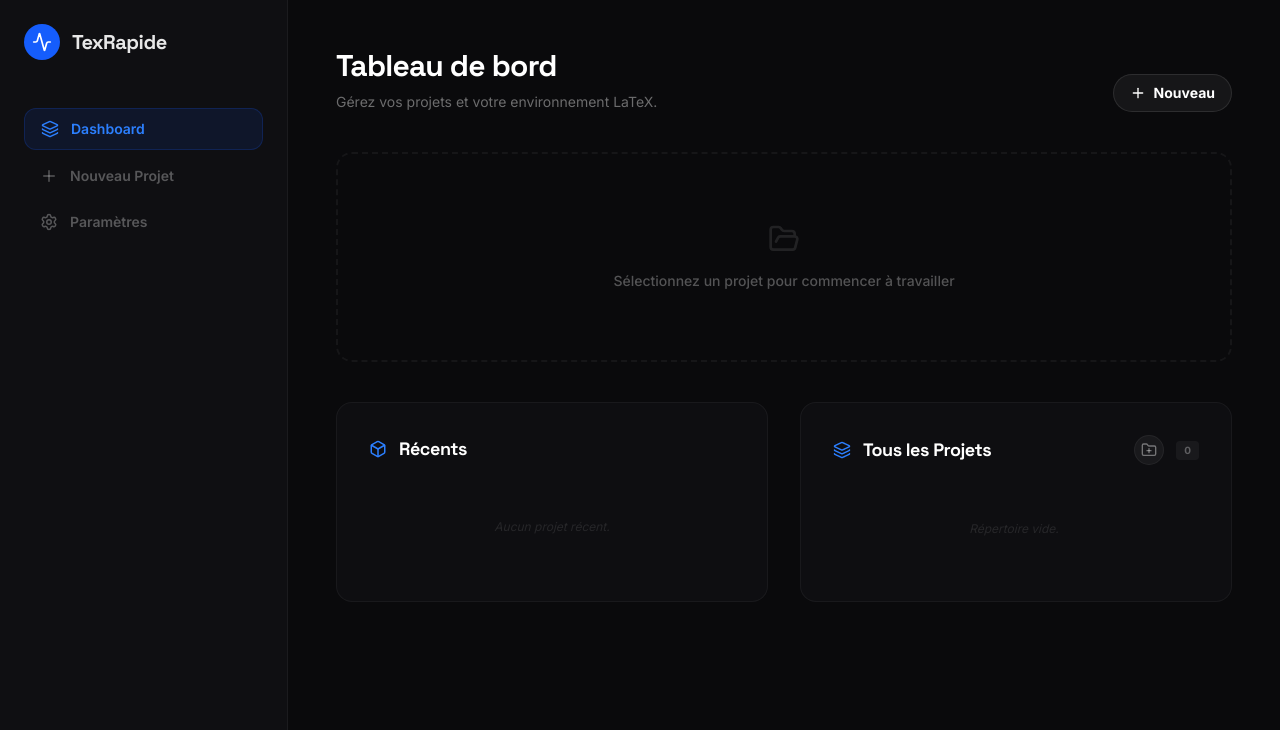
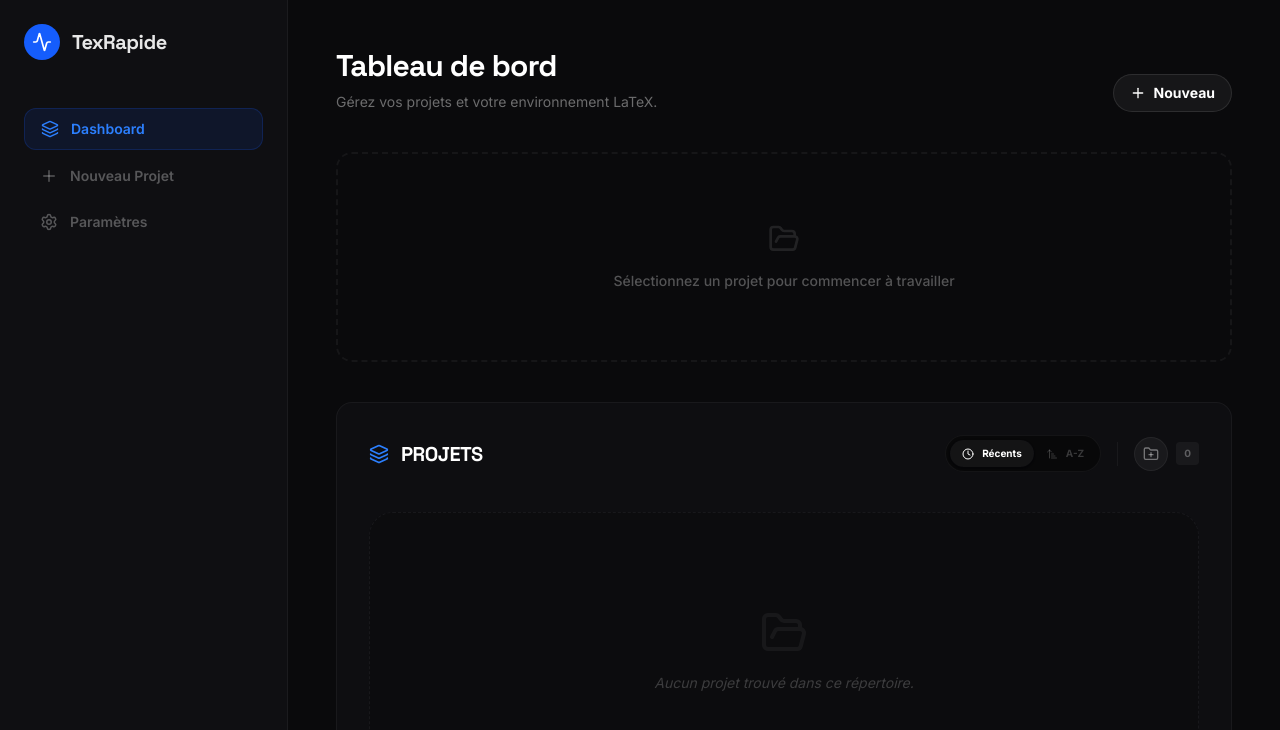
Before and after one commit to ArTranArt/TexRapide, a React (Vite) app: page / in a window 1280 px wide. Shown: the top 730 px of the page. Built offline with nearby package versions, Linux system fonts and the light colour scheme.

Commit message:
merge recents et all projets

```diff
--- a/src/App.tsx
+++ b/src/App.tsx
@@ -1,13 +1,18 @@
 import { useState, useEffect } from "react";
 import { invoke } from "@tauri-apps/api/core";
 import { open } from "@tauri-apps/plugin-dialog";
-import { Activity, Plus, Settings, Play, FolderOpen, Box, Layers, Code, ChevronLeft, ChevronRight, Info, FolderPlus, X, ChevronDown } from "lucide-react";
+import { Activity, Plus, Settings, Play, FolderOpen, Box, Layers, Code, ChevronLeft, ChevronRight, Info, FolderPlus, X, ChevronDown, SortAsc, Clock, Calendar } from "lucide-react";
 import "./index.css";
 
 interface HealthStatus {
   binary: String;
   installed: boolean;
   version: string | null;
+}
+
+interface Project {
+  name: string;
+  last_modified: number;
 }
 
 function App() {
@@ -20,12 +25,13 @@ function App() {
   const [templateDir, setTemplateDir] = useState("/Users/arthur/templates/my_latex_templates");
   const [availableTemplates, setAvailableTemplates] = useState<string[]>([]);
   const [selectedTemplate, setSelectedTemplate] = useState("");
-  const [existingProjects, setExistingProjects] = useState<string[]>([]);
+  const [existingProjects, setExistingProjects] = useState<Project[]>([]);
   const [activeProject, setActiveProject] = useState<string | null>(null);
   const [projectTexFiles, setProjectTexFiles] = useState<string[]>([]);
   const [isWatching, setIsWatching] = useState(false);
   const [isSidebarCollapsed, setIsSidebarCollapsed] = useState(false);
   const [confirmRemoval, setConfirmRemoval] = useState(false);
+  const [sortBy, setSortBy] = useState<"recent" | "alphabetical">("recent");
 
   const checkHealth = async () => {
     try {
@@ -38,7 +44,7 @@ function App() {
 
   const fetchProjects = async () => {
     try {
-      const projects: string[] = await invoke("list_projects", { targetDir: dashboardProjectsDir });
+      const projects: Project[] = await invoke("list_projects", { targetDir: dashboardProjectsDir });
       setExistingProjects(projects);
     } catch (error) {
       console.error("Failed to fetch projects:", error);
@@ -88,9 +94,9 @@ function App() {
     setDashboardProjectsDir(targetDir);
   }, [targetDir]);
 
-  const activateProject = (name: string) => {
-    const path = `${dashboardProjectsDir}/${name}`;
-    setActiveProject(path);
+  const activateProject = (name: string, path?: string) => {
+    const fullPath = path || `${dashboardProjectsDir}/${name}`;
+    setActiveProject(fullPath);
     setProjectName(name);
     setIsWatching(false);
     setConfirmRemoval(false);
@@ -126,6 +132,7 @@ function App() {
       });
       if (selected && typeof selected === 'string') {
         setDashboardProjectsDir(selected);
+        setSortBy("alphabetical");
       }
     } catch (error) {
       console.error("Failed to select dashboard directory:", error);
@@ -153,7 +160,7 @@ function App() {
       const path: string = await invoke("create_project", {
         args: { name: projectName, target_dir: targetDir, template_dir: fullTemplatePath }
       });
-      setActiveProject(path);
+      activateProject(projectName, path);
       setView("project");
     } catch (error) {
       alert(`Erreur : ${error}`);
@@ -192,6 +199,23 @@ function App() {
   useEffect(() => {
     checkHealth();
   }, []);
+
+  const sortedProjects = [...existingProjects].sort((a, b) => {
+    if (sortBy === "alphabetical") return a.name.localeCompare(b.name);
+    return b.last_modified - a.last_modified;
+  });
+
+  const formatDate = (timestamp: number) => {
+    const date = new Date(timestamp * 1000);
+    const now = new Date();
+    const diff = now.getTime() - date.getTime();
+    const days = Math.floor(diff / (1000 * 60 * 60 * 24));
+
+    if (days === 0) return "Aujourd'hui";
+    if (days === 1) return "Hier";
+    if (days < 7) return `Il y a ${days} jours`;
+    return date.toLocaleDateString('fr-FR', { day: 'numeric', month: 'short' });
+  };
 
   return (
     <div className="flex h-screen bg-[#0a0a0c] text-white font-sans selection:bg-blue-500/30 overflow-hidden">
@@ -356,51 +380,66 @@ function App() {
                 </section>
               )}
 
-              <div className="grid grid-cols-1 lg:grid-cols-2 gap-6 md:gap-8">
               <section className="bg-[#121216]/50 border border-white/5 rounded-2xl p-6 md:p-8">
-                  <div className="flex items-center gap-3 mb-6">
-                    <Box size={18} className="text-blue-500" />
-                    <h2 className="text-lg font-bold">Récents</h2>
+                <div className="flex flex-col md:flex-row md:items-center justify-between gap-6 mb-10">
+                  <div className="flex items-center gap-3">
+                    <Layers size={20} className="text-blue-500" />
+                    <h2 className="text-xl font-bold uppercase tracking-tight">Projets</h2>
                   </div>
-                  <div className="flex flex-col gap-2">
-                    {existingProjects.length > 0 ? (
-                      existingProjects.slice(0, 3).map(p => (
-                        <ProjectCard key={p} name={p} active={activeProject === `${targetDir}/${p}`} onClick={() => activateProject(p)} />
-                      ))
-                    ) : (
-                      <div className="text-center py-8 text-white/10 italic text-xs">Aucun projet récent.</div>
-                    )}
+
+                  <div className="flex items-center gap-4">
+                    {/* Filters */}
+                    <div className="flex bg-black/40 p-1 rounded-lg border border-white/5">
+                      <button
+                        onClick={() => setSortBy("recent")}
+                        className={`flex items-center gap-2 px-3 py-1.5 rounded-md text-[10px] font-bold transition-all ${sortBy === "recent" ? 'bg-white/5 text-white shadow-sm' : 'text-white/20 hover:text-white/40'}`}
+                      >
+                        <Clock size={12} /> Récents
+                      </button>
+                      <button
+                        onClick={() => setSortBy("alphabetical")}
+                        className={`flex items-center gap-2 px-3 py-1.5 rounded-md text-[10px] font-bold transition-all ${sortBy === "alphabetical" ? 'bg-white/5 text-white shadow-sm' : 'text-white/20 hover:text-white/40'}`}
+                      >
+                        <SortAsc size={12} /> A-Z
+                      </button>
                     </div>
-                </section>
 
-                <section className="bg-[#121216]/50 border border-white/5 rounded-2xl p-6 md:p-8">
-                  <div className="flex items-center justify-between mb-6">
-                    <div className="flex items-center gap-3">
-                      <Layers size={18} className="text-blue-500" />
-                      <h2 className="text-lg font-bold">Tous les Projets</h2>
-                    </div>
-                    <div className="flex items-center gap-3">
+                    <div className="h-6 w-px bg-white/5"></div>
+
+                    <div className="flex items-center gap-2">
                       <button
                         onClick={handleSelectDashboardDir}
-                        className="p-1.5 rounded-lg bg-white/5 hover:bg-white/10 border border-white/5 text-white/40 hover:text-blue-500 transition-all"
+                        className="p-2 rounded-lg bg-white/5 hover:bg-white/10 border border-white/5 text-white/40 hover:text-blue-500 transition-all"
                         title="Explorer un autre dossier"
                       >
                         <FolderPlus size={16} />
                       </button>
-                      <span className="text-[10px] font-bold bg-white/5 px-2 py-0.5 rounded text-white/30">{existingProjects.length}</span>
+                      <span className="text-[10px] font-bold bg-white/5 px-2 py-1 rounded text-white/30">{existingProjects.length}</span>
                     </div>
                   </div>
-                  <div className="flex flex-col gap-2 max-h-[300px] overflow-y-auto pr-1 custom-scrollbar">
-                    {existingProjects.length > 0 ? (
-                      existingProjects.map(p => (
-                        <ProjectCard key={p} name={p} active={activeProject === `${targetDir}/${p}`} onClick={() => activateProject(p)} />
+                </div>
+
+                <div className="flex flex-col gap-2">
+                  {sortedProjects.length > 0 ? (
+                    sortedProjects.map(p => (
+                      <ProjectListRow
+                        key={p.name}
+                        name={p.name}
+                        date={formatDate(p.last_modified)}
+                        active={activeProject === `${dashboardProjectsDir}/${p.name}`}
+                        onClick={() => activateProject(p.name)}
+                      />
                     ))
                   ) : (
-                      <div className="text-center py-8 text-white/10 italic text-xs">Répertoire vide.</div>
+                    <div className="text-center py-24 bg-black/10 rounded-3xl border border-dashed border-white/5">
+                      <div className="flex flex-col items-center gap-4">
+                        <FolderOpen size={48} className="text-white/5" />
+                        <p className="text-white/20 italic text-sm">Aucun projet trouvé dans ce répertoire.</p>
+                      </div>
+                    </div>
                   )}
                 </div>
               </section>
-              </div>
             </div>
           )}
 
@@ -577,15 +616,27 @@ function NavItem({ active, onClick, icon, label, collapsed }: { active: boolean,
   );
 }
 
-function ProjectCard({ name, active, onClick }: { name: string, active: boolean, onClick: () => void }) {
+function ProjectListRow({ name, date, active, onClick }: { name: string, date: string, active: boolean, onClick: () => void }) {
   return (
     <button
       onClick={onClick}
-      className={`flex items-center gap-3 p-3 rounded-xl border transition-all ${active ? 'bg-blue-600/5 border-blue-600/30' : 'bg-white/5 border-white/5 hover:bg-white/10'}`}
+      className={`flex items-center gap-4 p-4 rounded-2xl border transition-all group/row ${active ? 'bg-blue-600/5 border-blue-600/20 shadow-sm' : 'bg-white/[0.02] border-white/5 hover:bg-white/5 hover:border-white/10'}`}
     >
-      <FolderOpen size={16} className={`shrink-0 ${active ? 'text-blue-500' : 'text-white/20'}`} />
-      <span className="flex-1 text-left text-sm font-medium truncate">{name}</span>
-      {active && <div className="w-1.5 h-1.5 rounded-full bg-blue-500 shrink-0"></div>}
+      <div className={`p-2.5 rounded-xl transition-colors ${active ? 'bg-blue-500/20 text-blue-400' : 'bg-white/5 text-white/10 group-hover/row:text-white/30'}`}>
+        <FolderOpen size={18} />
+      </div>
+
+      <div className="flex-1 min-w-0 text-left">
+        <span className={`block text-sm font-bold truncate ${active ? 'text-blue-400' : 'text-white/80'}`}>{name}</span>
+        <div className="flex items-center gap-2 mt-0.5">
+           <Calendar size={10} className="text-white/10" />
+           <span className="text-[10px] font-medium text-white/20 uppercase tracking-wider">{date}</span>
+        </div>
+      </div>
+
+      <div className={`transition-all duration-300 ${active ? 'opacity-100 translate-x-0' : 'opacity-0 translate-x-2'}`}>
+         <div className="w-1.5 h-1.5 rounded-full bg-blue-500"></div>
+      </div>
     </button>
   );
 }
@@ -608,8 +659,8 @@ function InputGroup({ label, value, onChange, placeholder }: { label: string, va
 function VSCodeIcon({ size = 20 }: { size?: number }) {
   return (
     <svg width={size} height={size} viewBox="0 0 100 100" fill="none" xmlns="http://www.w3.org/2000/svg">
-      <mask id="vsc-mask0" mask-type="alpha" maskUnits="userSpaceOnUse" x="0" y="0" width="100" height="100">
-        <path fill-rule="evenodd" clip-rule="evenodd" d="M70.9119 99.3171C72.4869 99.9307 74.2828 99.8914 75.8725 99.1264L96.4608 89.2197C98.6242 88.1787 100 85.9892 100 83.5872V16.4133C100 14.0113 98.6243 11.8218 96.4609 10.7808L75.8725 0.873756C73.7862 -0.130129 71.3446 0.11576 69.5135 1.44695C69.252 1.63711 69.0028 1.84943 68.769 2.08341L29.3551 38.0415L12.1872 25.0096C10.589 23.7965 8.35363 23.8959 6.86933 25.2461L1.36303 30.2549C-0.452552 31.9064 -0.454633 34.7627 1.35853 36.417L16.2471 50.0001L1.35853 63.5832C-0.454633 65.2374 -0.452552 68.0938 1.36303 69.7453L6.86933 74.7541C8.35363 76.1043 10.589 76.2037 12.1872 74.9905L29.3551 61.9587L68.769 97.9167C69.3925 98.5406 70.1246 99.0104 70.9119 99.3171ZM75.0152 27.2989L45.1091 50.0001L75.0152 72.7012V27.2989Z" fill="white"/>
+      <mask id="vsc-mask0" maskType="alpha" maskUnits="userSpaceOnUse" x="0" y="0" width="100" height="100">
+        <path fillRule="evenodd" clipRule="evenodd" d="M70.9119 99.3171C72.4869 99.9307 74.2828 99.8914 75.8725 99.1264L96.4608 89.2197C98.6242 88.1787 100 85.9892 100 83.5872V16.4133C100 14.0113 98.6243 11.8218 96.4609 10.7808L75.8725 0.873756C73.7862 -0.130129 71.3446 0.11576 69.5135 1.44695C69.252 1.63711 69.0028 1.84943 68.769 2.08341L29.3551 38.0415L12.1872 25.0096C10.589 23.7964 8.35363 23.8959 6.86933 25.2461L1.36303 30.2549C-0.452552 31.9064 -0.454633 34.7627 1.35853 36.417L16.2471 50.0001L1.35853 63.5832C-0.452552 65.2374 -0.452552 68.0938 1.36303 69.7453L6.86933 74.7541C8.35363 76.1043 10.589 76.2037 12.1264 74.9905L29.3551 61.9587L68.769 97.9167C69.3925 98.5406 70.1246 99.0104 70.9119 99.3171ZM75.0152 27.2989L45.1091 50.0001L75.0152 72.7012V27.2989Z" fill="white"/>
       </mask>
       <g mask="url(#vsc-mask0)">
         <path d="M96.4614 10.7962L75.8569 0.875542C73.4719 -0.272773 70.6217 0.211611 68.75 2.08333L1.29858 63.5832C-0.515693 65.2373 -0.513607 68.0937 1.30308 69.7452L6.81272 74.754C8.29793 76.1042 10.5347 76.2036 12.1338 74.9905L93.3609 13.3699C96.086 11.3026 100 13.2462 100 16.6667V16.4275C100 14.0265 98.6246 11.8378 96.4614 10.7962Z" fill="#0065A9"/>
@@ -620,12 +671,12 @@ function VSCodeIcon({ size = 20 }: { size?: number }) {
           <path d="M75.8578 99.1263C73.4721 100.274 70.6219 99.7885 68.75 97.9166C71.0564 100.223 75 98.5895 75 95.3278V4.67213C75 1.41039 71.0564 -0.223106 68.75 2.08332C70.6219 0.211402 73.4721 -0.273666 75.8578 0.873633L96.4587 10.7807C98.6234 11.8217 100 14.0112 100 16.4132V83.5871C100 85.9891 98.6234 88.1786 96.4586 89.2196L75.8578 99.1263Z" fill="#1F9CF0"/>
         </g>
         <g style={{ mixBlendMode: 'overlay' }} opacity="0.25">
-          <path fill-rule="evenodd" clip-rule="evenodd" d="M70.8511 99.3171C72.4261 99.9306 74.2221 99.8913 75.8117 99.1264L96.4 89.2197C98.5634 88.1787 99.9392 85.9892 99.9392 83.5871V16.4133C99.9392 14.0112 98.5635 11.8217 96.4001 10.7807L75.8117 0.873695C73.7255 -0.13019 71.2838 0.115699 69.4527 1.44688C69.1912 1.63705 68.942 1.84937 68.7082 2.08335L29.2943 38.0414L12.1264 25.0096C10.5283 23.7964 8.29285 23.8959 6.80855 25.246L1.30225 30.2548C-0.513334 31.9064 -0.515415 34.7627 1.29775 36.4169L16.1863 50L1.29775 63.5832C-0.515415 65.2374 -0.513334 68.0937 1.30225 69.7452L6.80855 74.754C8.29285 76.1042 10.5283 76.2036 12.1264 74.9905L29.2943 61.9586L68.7082 97.9167C69.3317 98.5405 70.0638 99.0104 70.8511 99.3171ZM74.9544 27.2989L45.0483 50L74.9544 72.7012V27.2989Z" fill="url(#vsc-paint0_linear)"/>
+          <path fillRule="evenodd" clipRule="evenodd" d="M70.8511 99.3171C72.4261 99.9306 74.2221 99.8913 75.8117 99.1264L96.4 89.2197C98.5634 88.1787 99.9392 85.9892 99.9392 83.5871V16.4133C99.9392 14.0112 98.5635 11.8217 96.4001 10.7807L75.8117 0.873695C73.7255 -0.13019 71.2838 0.115699 69.4527 1.44688C69.1912 1.63705 68.942 1.84937 68.7082 2.08335L29.2943 38.0414L12.1264 25.0096C10.5283 23.7964 8.29285 23.8959 6.80855 25.246L1.30225 30.2548C-0.513334 31.9064 -0.515415 34.7627 1.29775 36.4169L16.1863 50L1.29775 63.5832C-0.515415 65.2374 -0.513334 68.0937 1.30225 69.7452L6.80855 74.754C8.29285 76.1042 10.5283 76.2036 12.1264 74.9905L29.2943 61.9586L68.7082 97.9167C69.3317 98.5405 70.0638 99.0104 70.8511 99.3171ZM74.9544 27.2989L45.0483 50L74.9544 72.7012V27.2989Z" fill="url(#vsc-paint0_linear)"/>
         </g>
       </g>
       <defs>
-        <filter id="vsc-filter0_d" x="-8.39411" y="15.8291" width="116.727" height="92.2456" filterUnits="userSpaceOnUse" color-interpolation-filters="sRGB">
-          <feFlood flood-opacity="0" result="BackgroundImageFix"/>
+        <filter id="vsc-filter0_d" x="-8.39411" y="15.8291" width="116.727" height="92.2456" filterUnits="userSpaceOnUse" colorInterpolationFilters="sRGB">
+          <feFlood floodOpacity="0" result="BackgroundImageFix"/>
           <feColorMatrix in="SourceAlpha" type="matrix" values="0 0 0 0 0 0 0 0 0 0 0 0 0 0 0 0 0 0 127 0"/>
           <feOffset/>
           <feGaussianBlur stdDeviation="4.16667"/>
@@ -633,8 +684,8 @@ function VSCodeIcon({ size = 20 }: { size?: number }) {
           <feBlend mode="overlay" in2="BackgroundImageFix" result="effect1_dropShadow"/>
           <feBlend mode="normal" in="SourceGraphic" in2="effect1_dropShadow" result="shape"/>
         </filter>
-        <filter id="vsc-filter1_d" x="60.4167" y="-8.07558" width="47.9167" height="116.151" filterUnits="userSpaceOnUse" color-interpolation-filters="sRGB">
-          <feFlood flood-opacity="0" result="BackgroundImageFix"/>
+        <filter id="vsc-filter1_d" x="60.4167" y="-8.07558" width="47.9167" height="116.151" filterUnits="userSpaceOnUse" colorInterpolationFilters="sRGB">
+          <feFlood floodOpacity="0" result="BackgroundImageFix"/>
           <feColorMatrix in="SourceAlpha" type="matrix" values="0 0 0 0 0 0 0 0 0 0 0 0 0 0 0 0 0 0 127 0"/>
           <feOffset/>
           <feGaussianBlur stdDeviation="4.16667"/>
@@ -643,8 +694,8 @@ function VSCodeIcon({ size = 20 }: { size?: number }) {
           <feBlend mode="normal" in="SourceGraphic" in2="effect1_dropShadow" result="shape"/>
         </filter>
         <linearGradient id="vsc-paint0_linear" x1="49.9392" y1="0.257812" x2="49.9392" y2="99.7423" gradientUnits="userSpaceOnUse">
-          <stop stop-color="white"/>
-          <stop offset="1" stop-color="white" stop-opacity="0"/>
+          <stop stopColor="white"/>
+          <stop offset="1" stopColor="white" stopOpacity="0"/>
         </linearGradient>
       </defs>
     </svg>
```
Also changed, not shown: 1 other file (tests, documents, lock files or other folders). Lines whose indentation alone changed are shown as unchanged.
